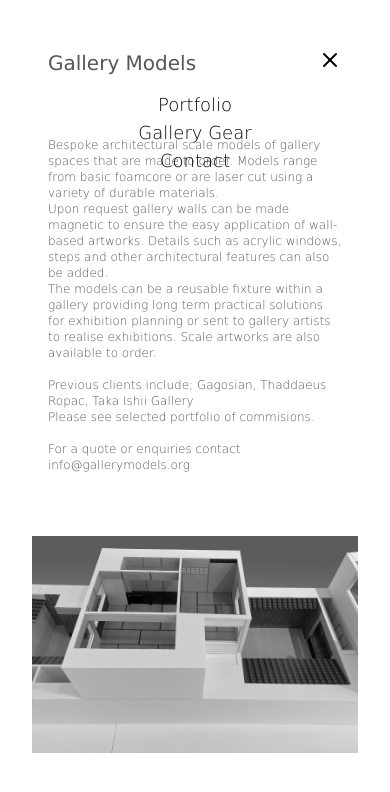
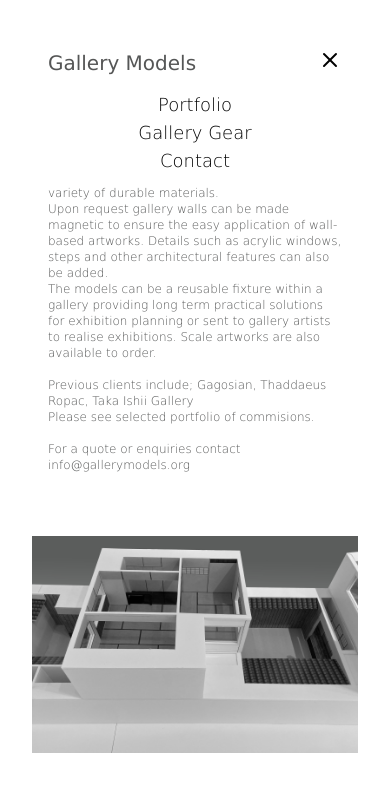
Before and after one commit to Gallerymodels/Gallerymodels.github.io, a React (Vite) app: page / in a window 390 px wide. Both pictures are taken after a click on the button 330 px from the left and 60 px from the top of the page. Shown: the top 792 px of the page. Built offline with nearby package versions, Linux system fonts and the light colour scheme.

Commit message:
fixed bg on mobile navbar to solid color

```diff
--- a/src/components/Header/Nav.jsx
+++ b/src/components/Header/Nav.jsx
@@ -32,7 +32,7 @@ const Nav = () => {
         </div>
     </nav>
     {isOpen && (
-        <div className='flex flex-col items-center basis-full font-dejaLight text-lg p-3'>
+        <div className='flex flex-col items-center basis-full bg-white font-dejaLight text-lg p-3'>
             <NavLinks />
         </div>
     )}
```
Also changed, not shown: package.json (+12 -12 lines).
